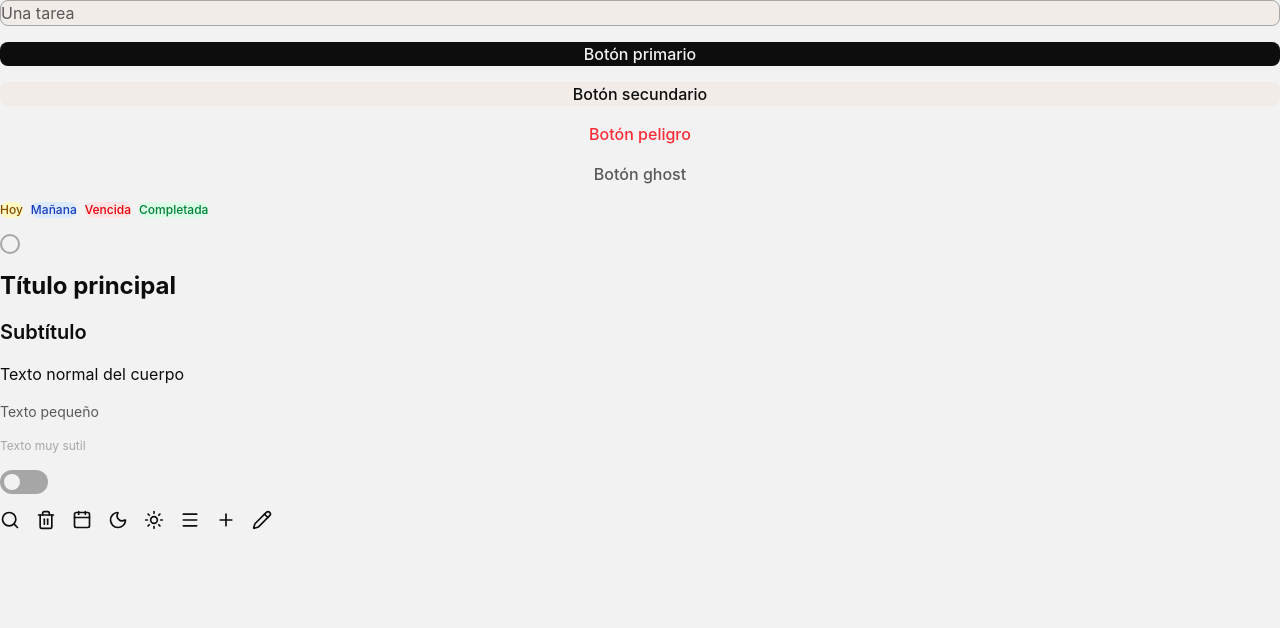
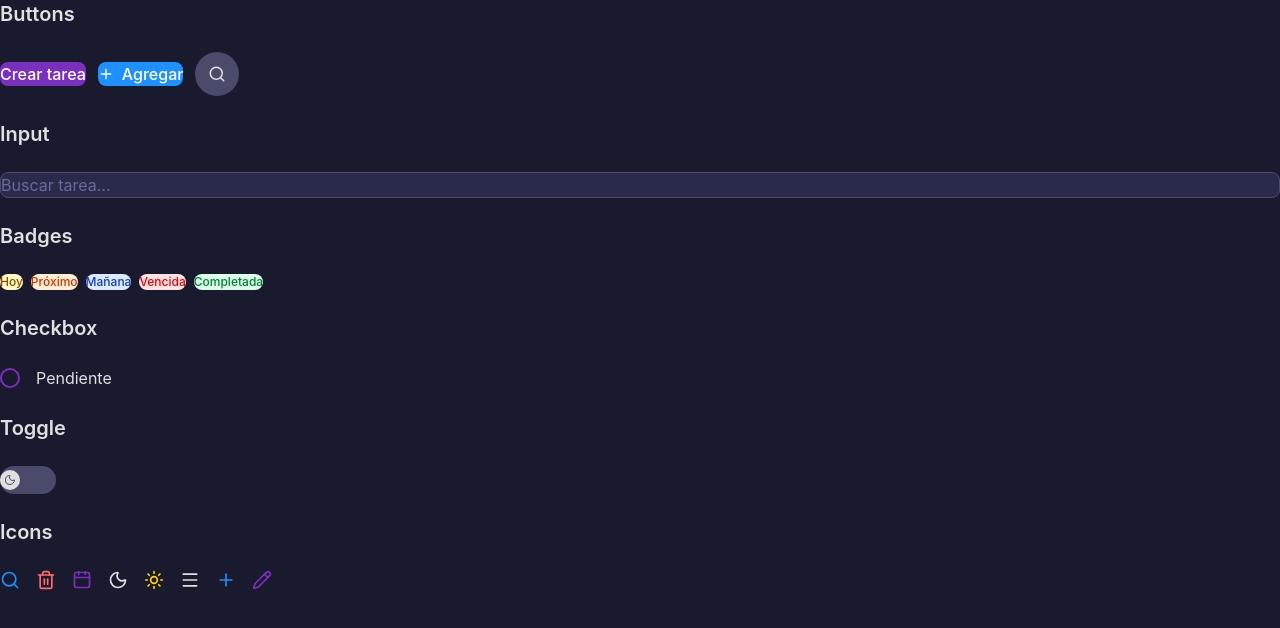
Before and after one commit to JDHernandez935/To-do-list, a React (Vite) app: page / in a window 1280 px wide. Shown: the top 628 px of the page. Built offline with nearby package versions, Linux system fonts and the light colour scheme; a web font is replaced by a local one.

Commit message:
refactor(atoms): los atomos se hicieron flexibles, toggle dejo de ser un atomo y paso a ser una molecula

```diff
--- a/src/App.jsx
+++ b/src/App.jsx
@@ -5,53 +5,109 @@ import Input from "./atoms/Input"
 import Badge from "./atoms/Badge"
 import Checkbox from "./atoms/Checkbox"
 import Text from "./atoms/Text"
-import Toggle from "./atoms/Toggle"
 import Icon from "./atoms/Icon"
+import Toggle from "./molecules/Toggle"
 
 function App() {
   const [checked, setChecked] = useState(false)
   const [darkMode, setDarkMode] = useState(false)
 
   return (
-    <div className="p-8 flex flex-col gap-4">
-      <Input placeholder="Una tarea" />
-      <Button variant="primary">Botón primario</Button>
-      <Button variant="secondary">Botón secundario</Button>
-      <Button variant="danger">Botón peligro</Button>
-      <Button variant="ghost">Botón ghost</Button>
+    <div className="p-8 flex flex-col gap-6 bg-[#1a1a2e] min-h-screen">
 
-      <div className="flex gap-2">
+      <Text variant="h2" className="text-[#e0e0e0]">Buttons</Text>
+      <div className="flex gap-3 items-center">
+        <Button className="
+          px-5 py-2 rounded-lg font-medium
+          bg-[#7B2FBE] text-white
+          hover:bg-[#9B4FDE]
+          active:scale-95 active:brightness-90
+          transition-all duration-150
+        ">
+          Crear tarea
+        </Button>
+
+        <Button className="
+          px-5 py-2 rounded-lg font-medium
+          bg-[#1E90FF] text-white
+          flex items-center gap-2
+          hover:bg-[#3aa0ff]
+          active:scale-95 active:brightness-90
+          transition-all duration-150
+        ">
+          <Icon name="Plus" size={16} />
+          Agregar
+        </Button>
+
+        <Button className="
+          w-11 h-11 rounded-full
+          bg-[#4a4a6a] text-[#e0e0e0]
+          flex items-center justify-center
+          hover:bg-[#6a6a9a]
+          active:scale-95 active:brightness-90
+          transition-all duration-150
+        ">
+          <Icon name="Search" size={18} />
+        </Button>
+      </div>
+
+      <Text variant="h2" className="text-[#e0e0e0]">Input</Text>
+      <Input
+        placeholder="Buscar tarea..."
+        className="
+          px-4 py-2 rounded-lg
+          bg-[#2a2a4a] text-[#e0e0e0]
+          border border-[#4a4a6a]
+          placeholder-[#6a6a9a]
+          focus:border-[#1E90FF]
+          transition-all duration-200
+        "
+      />
+
+      <Text variant="h2" className="text-[#e0e0e0]">Badges</Text>
+      <div className="flex gap-2 flex-wrap">
         <Badge label="Hoy" variant="today" />
+        <Badge label="Próximo" variant="soon" />
         <Badge label="Mañana" variant="tomorrow" />
         <Badge label="Vencida" variant="overdue" />
         <Badge label="Completada" variant="completed" />
       </div>
 
-      <div className="p-8 flex flex-col gap-4">
+      <Text variant="h2" className="text-[#e0e0e0]">Checkbox</Text>
+      <div className="flex gap-4 items-center">
         <Checkbox
           checked={checked}
           onChange={() => setChecked(!checked)}
+          className="w-5 h-5 rounded-full border-2 border-[#7B2FBE]"
+          checkedClassName="bg-[#7B2FBE] border-[#7B2FBE]"
         />
+        <Text variant="body" className="text-[#e0e0e0]">
+          {checked ? "Completada" : "Pendiente"}
+        </Text>
       </div>
 
-      <Text variant="h1">Título principal</Text>
-      <Text variant="h2">Subtítulo</Text>
-      <Text variant="body">Texto normal del cuerpo</Text>
-      <Text variant="small">Texto pequeño</Text>
-      <Text variant="muted">Texto muy sutil</Text>
+      <Text variant="h2" className="text-[#e0e0e0]">Toggle</Text>
+      <Toggle
+        enabled={darkMode}
+        onChange={() => setDarkMode(!darkMode)}
+        enabledClassName="bg-[#7B2FBE]"
+        disabledClassName="bg-[#4a4a6a]"
+        enabledIcon="Sun"
+        disabledIcon="Moon"
+      />
 
-      <Toggle enabled={darkMode} onChange={() => setDarkMode(!darkMode)} />
+      <Text variant="h2" className="text-[#e0e0e0]">Icons</Text>
+      <div className="flex gap-4 items-center">
+        <Icon name="Search" className="text-[#1E90FF]" />
+        <Icon name="Trash2" className="text-[#ff6b6b]" />
+        <Icon name="Calendar" className="text-[#7B2FBE]" />
+        <Icon name="Moon" className="text-[#e0e0e0]" />
+        <Icon name="Sun" className="text-[#ffd700]" />
+        <Icon name="Menu" className="text-[#e0e0e0]" />
+        <Icon name="Plus" className="text-[#1E90FF]" />
+        <Icon name="Pencil" className="text-[#7B2FBE]" />
+      </div>
 
-      <div className="flex gap-4 items-center">
-        <Icon name="Search" />
-        <Icon name="Trash2" />
-        <Icon name="Calendar" />
-        <Icon name="Moon" />
-        <Icon name="Sun" />
-        <Icon name="Menu" />
-        <Icon name="Plus" />
-        <Icon name="Pencil" />
-      </div>
     </div>
   )
 }
--- a/src/atoms/Badge.jsx
+++ b/src/atoms/Badge.jsx
@@ -2,12 +2,13 @@ function Badge({ label, variant = "default" }) {
   const variants = {
     default: "bg-[#F2ECE9] text-[#595959]",
     today: "bg-yellow-100 text-yellow-800",
+    soon: "bg-orange-100 text-orange-700",
     tomorrow: "bg-blue-100 text-blue-800",
     overdue: "bg-red-100 text-red-600",
-        completed: "bg-green-100 text-green-700"
+    completed: "bg-green-100 text-green-700",
   }
 
-    return(
+  return (
     <span className={`
       text-xs font-medium px-2 py-1 rounded-full
       ${variants[variant]}
--- a/src/atoms/Button.jsx
+++ b/src/atoms/Button.jsx
@@ -1,17 +1,13 @@
-function Button({ children, onClick, variant = "primary", className = "" }) {
-  const base = "px-4 py-2 rounded-lg font-medium transition-all duration-200 cursor-pointer"
-
-  const variants = {
-    primary: "bg-[#0D0D0D] text-[#F2F2F2] hover:bg-[#262626]",
-    secondary: "bg-[#F2ECE9] text-[#0D0D0D] hover:bg-[#A6A6A6]",
-    danger: "bg-transparent text-red-500 hover:bg-red-50",
-    ghost: "bg-transparent text-[#595959] hover:bg-[#F2ECE9]",
-  }
-
+function Button({ children, onClick, className = "", type = "button" }) {
   return (
     <button
+      type={type}
       onClick={onClick}
-      className={`${base} ${variants[variant]} ${className}`}
+      className={`
+        cursor-pointer transition-all duration-200
+        disabled:opacity-50 disabled:cursor-not-allowed
+        ${className}
+      `}
     >
       {children}
     </button>
--- a/src/atoms/Checkbox.jsx
+++ b/src/atoms/Checkbox.jsx
@@ -1,27 +1,19 @@
-function Checkbox({ checked, onChange }) {
-    return(
+function Checkbox({ checked, onChange, className = "", checkedClassName = "" }) {
+  return (
     <button
       onClick={onChange}
       className={`
-                w-5 h-5 rounded-full border-2 flex-shrink-0
-                flex items-center justify-center
+        flex-shrink-0 flex items-center justify-center
         transition-all duration-200 cursor-pointer
-                ${checked
-                    ? "bg-[#0D0D0D] border-[#0D0D0D]"
-                    : "bg-transparent border-[#A6A6A6] hover:border-[#595959]"
-                }
+        ${checked ? checkedClassName : ""}
+        ${className}
       `}
     >
       {checked && (
-                <svg
-                    width="10"
-                    height="10"
-                    viewBox="0 0 10 10"
-                    fill="none"
-                >
+        <svg width="10" height="10" viewBox="0 0 10 10" fill="none">
           <path
             d="M2 5L4 7L8 3"
-                        stroke="#F2F2F2"
+            stroke="white"
             strokeWidth="1.5"
             strokeLinecap="round"
             strokeLinejoin="round"
--- a/src/atoms/Input.jsx
+++ b/src/atoms/Input.jsx
@@ -1,16 +1,13 @@
-function Input({ placeholder, value, onChange, type="text", className = "" }){
-    return(
+function Input({ placeholder, value, onChange, type = "text", className = "" }) {
+  return (
     <input
       type={type}
       value={value}
       onChange={onChange}
       placeholder={placeholder}
       className={`
-            w-full px-4 py-2 rounded-lg border
-            bg-[#F2ECE9] text-[#0D0D0D]
-            border-[#A6A6A6] placeholder-[#595959]
-            focus:outline-none focus:border-[#0D0D0D]
-            transition-all durarion-200
+        w-full transition-all duration-200
+        focus:outline-none
         ${className}
       `}
     />
--- a/src/atoms/Text.jsx
+++ b/src/atoms/Text.jsx
@@ -1,11 +1,11 @@
 function Text({ children, variant = "body", className = "" }) {
   const variants = {
-    h1: "text-2xl font-bold text-[#0D0D0D]",
-    h2: "text-xl font-semibold text-[#0D0D0D]",
-    h3: "text-lg font-medium text-[#0D0D0D]",
-    body: "text-base font-normal text-[#0D0D0D]",
-    small: "text-sm font-normal text-[#595959]",
-    muted: "text-xs font-normal text-[#A6A6A6]",
+    h1: "text-2xl font-bold",
+    h2: "text-xl font-semibold",
+    h3: "text-lg font-medium",
+    body: "text-base font-normal",
+    small: "text-sm font-normal",
+    muted: "text-xs font-normal",
   }
 
   const tags = {
--- a/src/atoms/Toggle.jsx
+++ /dev/null
@@ -1,21 +0,0 @@
-function Toggle({ enabled, onChange }) {
-  return (
-    <button
-      onClick={onChange}
-      className={`
-        relative w-12 h-6 rounded-full transition-all duration-300 cursor-pointer
-        ${enabled ? "bg-[#0D0D0D]" : "bg-[#A6A6A6]"}
-      `}
-    >
-      <span
-        className={`
-          absolute top-1 w-4 h-4 rounded-full bg-[#F2F2F2]
-          transition-all duration-300
-          ${enabled ? "left-7" : "left-1"}
-        `}
-      />
-    </button>
-  )
-}
-
-export default Toggle
--- /dev/null
+++ b/src/molecules/Toggle.jsx
@@ -0,0 +1,28 @@
+import Button from "../atoms/Button"
+import Icon from "../atoms/Icon"
+
+function Toggle({ enabled, onChange, enabledClassName = "", disabledClassName = "", enabledIcon = "Sun", disabledIcon = "Moon" }) {
+  return (
+    <Button
+      onClick={onChange}
+      className={`
+        relative w-14 h-7 rounded-full
+        transition-all duration-300
+        flex items-center px-1
+        ${enabled ? enabledClassName : disabledClassName}
+      `}
+    >
+      <span
+        className={`
+          w-5 h-5 rounded-full flex items-center justify-center
+          transition-all duration-300
+          ${enabled ? "translate-x-7 bg-white text-[#7B2FBE]" : "translate-x-0 bg-[#e0e0e0] text-[#4a4a6a]"}
+        `}
+      >
+        <Icon name={enabled ? enabledIcon : disabledIcon} size={12} />
+      </span>
+    </Button>
+  )
+}
+
+export default Toggle
```
Lines whose indentation alone changed are shown as unchanged.
